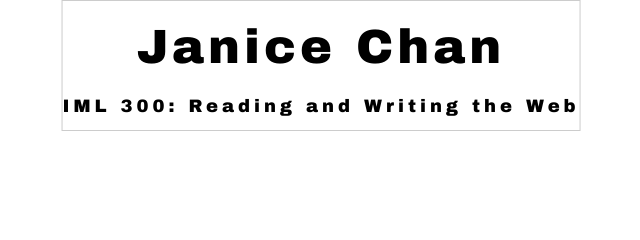
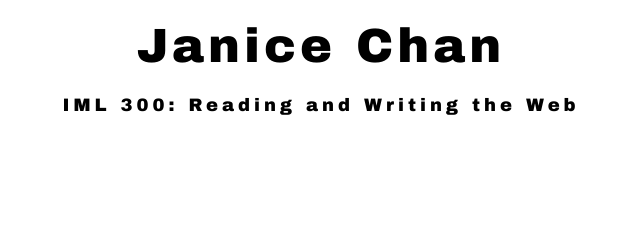
Before and after one commit to chanjani/iml300, a plain HTML site: page index.html in a window 1280 px wide. Shown: the top 240 px of the page, 319-959 px from the left. Drawn offline with nearby package versions, Linux system fonts and the light colour scheme.

Commit message:
Minor Changes to Template

```diff
--- a/index.html
+++ b/index.html
@@ -8,7 +8,7 @@
 <!-- Header -->
 <header class="w3-display-container w3-content" style="max-width:1500px">
   <img class="w3-image" src="images/3-san-francisco-city-skyline-michael-tompsett.jpg" alt="SF" width="1500" height="600">
-  <div class="w3-display-topmiddle w3-padding-xlarge w3-border w3-wide w3-text-black w3-center">
+  <div class="w3-display-topmiddle w3-padding-xlarge w3-wide w3-text-black w3-center">
     <h1 class="w3-hide-medium w3-hide-small w3-xxxlarge">Janice Chan</h1>
     <h5 class="w3-hide-medium w3-hide-small">IML 300: Reading and Writing the Web</h5>
   </div>
```
Also changed, not shown: oldindex.html (renamed from index2.html), 1 other file.
